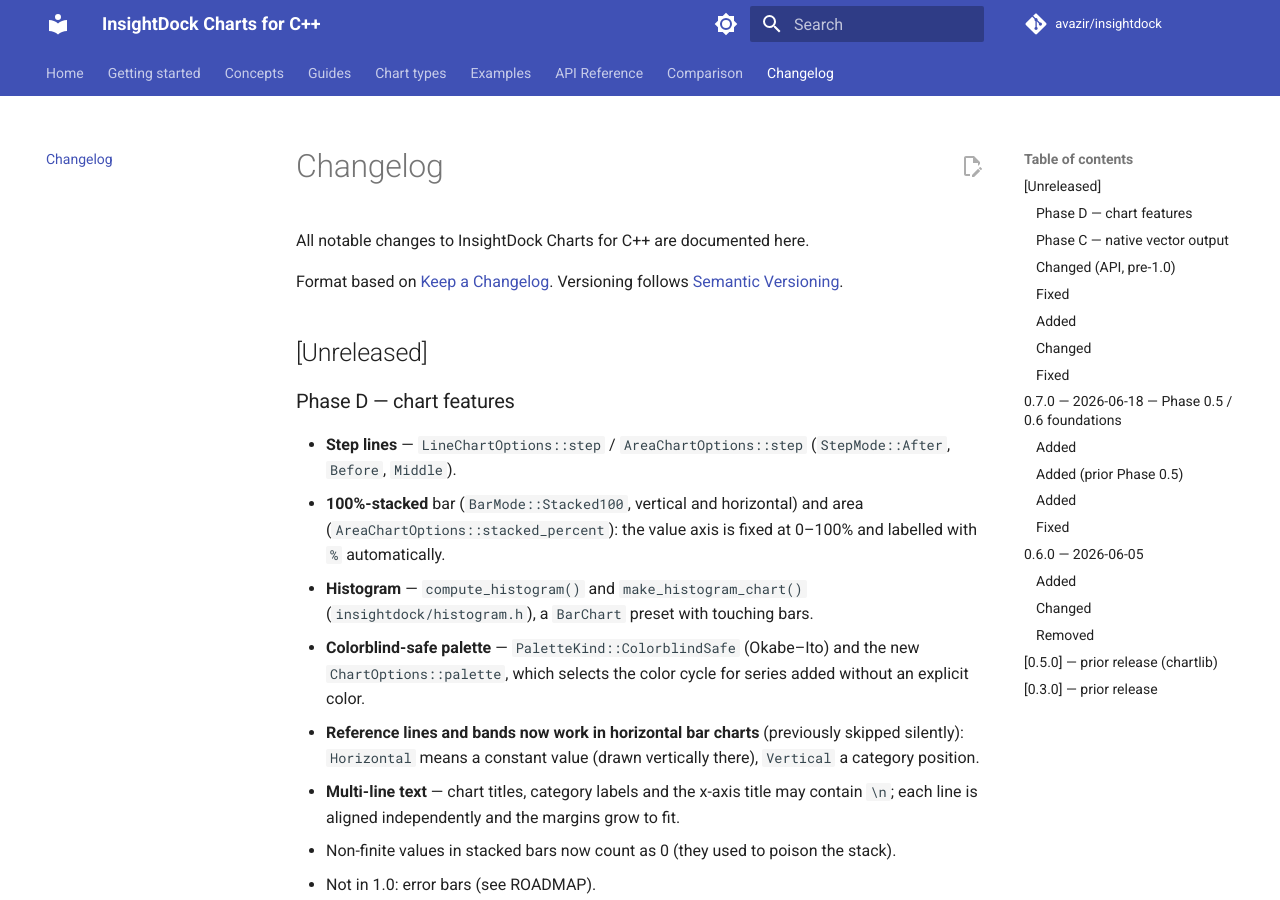
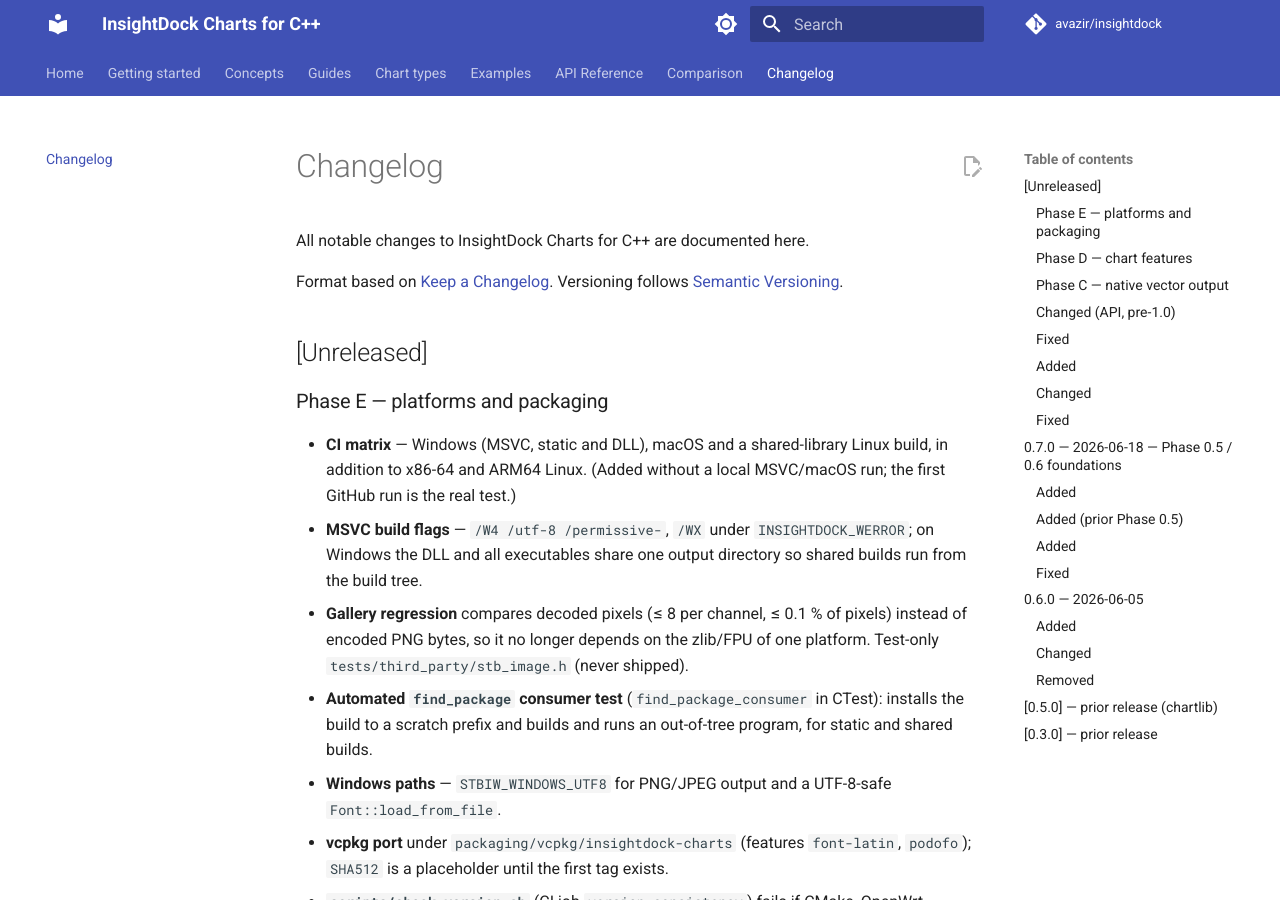
Before and after one commit to aavazir/insightdock-charts, an MkDocs documentation site: the page built from docs-site/changelog.md, in a window 1280 px wide and 900 px high. Built offline with MkDocs 1.6.1 and Material for MkDocs 9.7.7, drawn with Linux system fonts in a browser that asks for light colours; comment, search, counter and statistics services are not loaded; some of the changed text lies outside the part shown.

Commit message:
Phase E: Windows/macOS CI, decoded-pixel gallery check, find_package consumer test, vcpkg port, version check
Co-Authored-By: Claude Sonnet 5.5 <noreply@anthropic.com>

```diff
--- a/CHANGELOG.md
+++ b/CHANGELOG.md
@@ -5,6 +5,15 @@ All notable changes to InsightDock Charts for C++ are documented here.
 Format based on [Keep a Changelog](https://keepachangelog.com/). Versioning follows [Semantic Versioning](https://semver.org/).
 
 ## [Unreleased]
+
+### Phase E — platforms and packaging
+- **CI matrix** — Windows (MSVC, static and DLL), macOS and a shared-library Linux build, in addition to x86-64 and ARM64 Linux. (Added without a local MSVC/macOS run; the first GitHub run is the real test.)
+- **MSVC build flags** — `/W4 /utf-8 /permissive-`, `/WX` under `INSIGHTDOCK_WERROR`; on Windows the DLL and all executables share one output directory so shared builds run from the build tree.
+- **Gallery regression** compares decoded pixels (≤ 8 per channel, ≤ 0.1 % of pixels) instead of encoded PNG bytes, so it no longer depends on the zlib/FPU of one platform. Test-only `tests/third_party/stb_image.h` (never shipped).
+- **Automated `find_package` consumer test** (`find_package_consumer` in CTest): installs the build to a scratch prefix and builds and runs an out-of-tree program, for static and shared builds.
+- **Windows paths** — `STBIW_WINDOWS_UTF8` for PNG/JPEG output and a UTF-8-safe `Font::load_from_file`.
+- **vcpkg port** under `packaging/vcpkg/insightdock-charts` (features `font-latin`, `podofo`); `SHA512` is a placeholder until the first tag exists.
+- **`scripts/check_version.sh`** (CI job `version-consistency`) fails if CMake, OpenWrt `PKG_VERSION` and the vcpkg port disagree.
 
 ### Phase D — chart features
 - **Step lines** — `LineChartOptions::step` / `AreaChartOptions::step` (`StepMode::After`, `Before`, `Middle`).
```
Also changed, not shown: CMakeLists.txt (+17 -6 lines), ROADMAP.md (+2 -3 lines), 14 other files.
